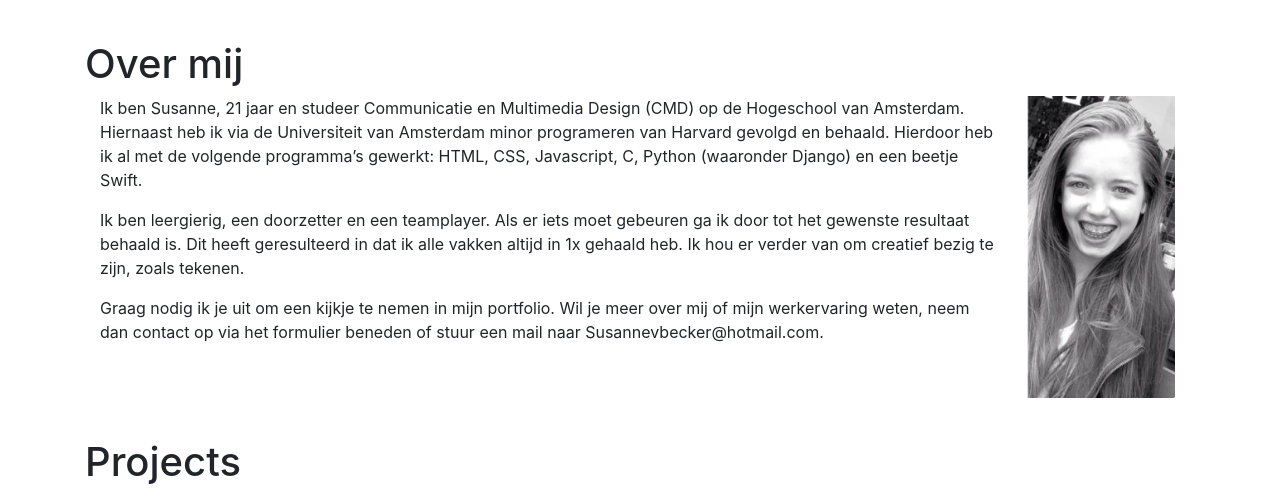
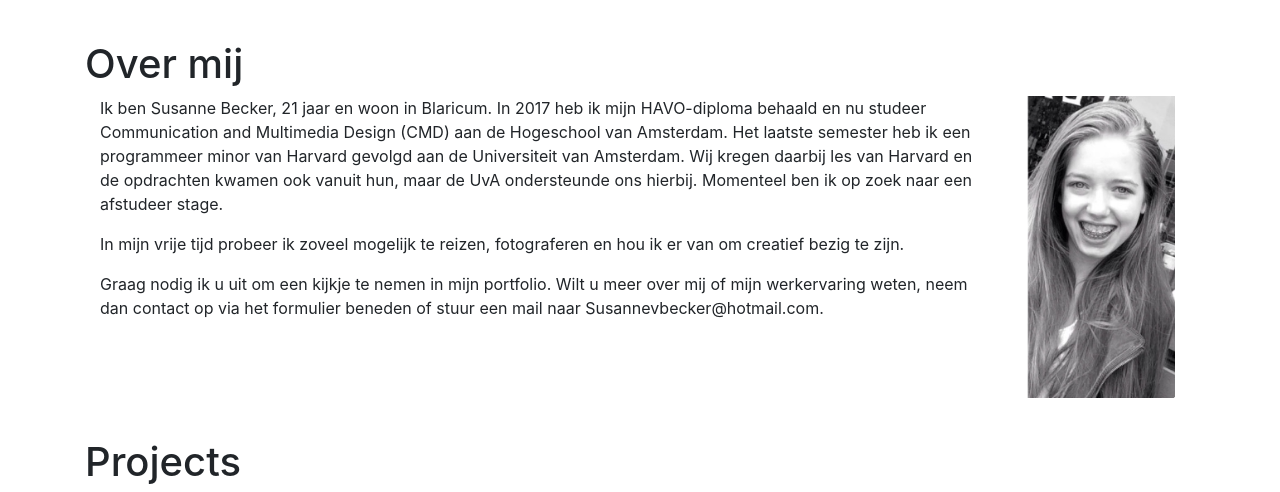
Before and after one commit to Susanne-Becker/Portfolio-Django, a Django app: page / in a window 1280 px wide. Shown: the part 1016-1508 px from the top of the page. Run offline with Django 3.2, Linux system fonts and the light colour scheme; data comes from the database, SQL or seed files in the repository; both versions use the stored data as it was after the commit; some libraries are stand-ins or nearby versions.

Commit message:
last changes

```diff
--- a/personal_portfolio/templates/base.html
+++ b/personal_portfolio/templates/base.html
@@ -7,6 +7,7 @@
     integrity="sha384-MCw98/SFnGE8fJT3GXwEOngsV7Zt27NXFoaoApmYm81iuXoPkFOJwJ8ERdknLPMO" crossorigin="anonymous">
   <link href="static/css/style.css" rel="stylesheet">
 </head>
+<!-- navigatie en header image -->
 <header>
   <nav class="navbar navbar-expand-lg navbar-light bg-light">
     <div class="container">
@@ -17,6 +18,7 @@
     src="https://blog.copify.com/wp-content/uploads/2019/06/What-does-a-financial-copywriter-do-Copify-blog-3-1500x400.jpg">
 </header>
 
+<!-- body, wordt ingevuld door andere pagina's -->
 <body>
   <div class="container">
     {% block page_content %}{% endblock %}
--- a/projects/admin.py
+++ b/projects/admin.py
@@ -5,5 +5,3 @@ from .models import Project, Contact
 Register your models here.
 """
 admin.site.register(Project)
-
-# Register your models here.
--- a/projects/forms.py
+++ b/projects/forms.py
@@ -1,4 +1,8 @@
 from django import forms
+
+"""
+Contact formulier
+"""
 
 class ContactForm(forms.Form):
     from_email = forms.EmailField(required=True, label = "Email", widget = forms.TextInput(attrs = {'class': 'form-control'}))
--- a/projects/models.py
+++ b/projects/models.py
@@ -1,6 +1,8 @@
 from django.db import models
 
-
+"""
+Model voor project en contact
+"""
 class Project(models.Model):
     title = models.CharField(max_length=100)
     short_description = models.TextField()
--- a/projects/static/css/style.css
+++ b/projects/static/css/style.css
@@ -1,11 +1,11 @@
 body{
     background-color: rgb(255, 255, 255);
 }
+
 #header {
     width: 100%;
     top: 0px;
     left: 0px;
-
 }
 
 h1{
--- a/projects/templates/project_detail.html
+++ b/projects/templates/project_detail.html
@@ -1,6 +1,7 @@
 {% extends "base.html" %}
 {% load static %}
 {% block page_content %}
+<!-- Project pagina met afbeelding, beschrijving, technologie en link -->
 <h1>{{ project.title }}</h1>
 <div class="row" >
     <div class="col-md-8">
--- a/projects/templates/project_index.html
+++ b/projects/templates/project_index.html
@@ -1,24 +1,23 @@
 {% extends "base.html" %}
 {% load static %}
 {% block page_content %}
+<!-- Over mij, 2 kolommen: 1 voor tekst en 1 voor afbeelding -->
 <h1>Over mij</h1>
 <div class="container" >
     <div class="row">
         <div class="col-md">
-            <p>Ik ben Susanne, 21 jaar en studeer Communicatie en Multimedia Design (CMD)
-                op de Hogeschool van Amsterdam. Hiernaast heb ik via de Universiteit van
-                Amsterdam minor programeren van Harvard gevolgd en behaald. Hierdoor heb ik al
-                met de volgende programma’s gewerkt: HTML, CSS, Javascript, C, Python (waaronder
-                Django) en een beetje Swift.
+            <p>Ik ben Susanne Becker, 21 jaar en woon in Blaricum. In 2017 heb ik mijn HAVO-diploma behaald
+                en nu studeer Communication and Multimedia Design (CMD) aan de Hogeschool van Amsterdam.
+                Het laatste semester heb ik een programmeer minor van Harvard gevolgd aan de Universiteit
+                van Amsterdam. Wij kregen daarbij les van Harvard en de opdrachten kwamen ook vanuit hun,
+                maar de UvA ondersteunde ons hierbij. Momenteel ben ik op zoek naar een afstudeer stage.
             </p>
             <p>
-                Ik ben leergierig, een doorzetter en een teamplayer. Als er iets moet gebeuren ga
-                ik door tot het gewenste resultaat behaald is. Dit heeft geresulteerd in dat ik
-                alle vakken altijd in 1x gehaald heb. Ik hou er verder van om creatief bezig te
-                zijn, zoals tekenen.
+                In mijn vrije tijd probeer ik zoveel mogelijk te reizen, fotograferen
+                en hou ik er van om creatief bezig te zijn.
             </p>
             <p>
-                Graag nodig ik je uit om een kijkje te nemen in mijn portfolio. Wil je meer over
+                Graag nodig ik u uit om een kijkje te nemen in mijn portfolio. Wilt u meer over
                 mij of mijn werkervaring weten, neem dan contact op via het formulier beneden of
                 stuur een mail naar Susannevbecker@hotmail.com.
             </p>
@@ -28,6 +27,7 @@
         </div>
     </div>
 </div>
+<!-- project 'kaarten' -->
 <h1>Projects</h1>
 <div class="row">
 {% for project in projects %}
@@ -43,6 +43,7 @@
     </div>
     {% endfor %}
 </div>
+<!-- contact formulier -->
 <h1>Contact formulier</h1>
 <form role="form" action="" method="post">
     {% csrf_token %}
--- a/projects/views.py
+++ b/projects/views.py
@@ -5,7 +5,9 @@ from projects.forms import ContactForm
 from django.core.mail import send_mail, BadHeaderError
 from django.http import HttpResponse, HttpResponseRedirect
 
-
+"""
+Als email verstuurd wordt, verstuur het en render pagina.
+"""
 def project_index(request):
     if request.method == 'GET':
         form = ContactForm()
@@ -19,19 +21,15 @@ def project_index(request):
                 send_mail(subject, message, from_email, ['susannevbecker@hotmail.com'])
             except BadHeaderError:
                 return HttpResponse('Invalid header found.')
-            #return render (redirect,'project_index.html',{
-             #   message : 'Uw bericht is verstuurd!'
-            #})
-    #return render(request, "project_index.html", message = any_variable)
-
     return render(request, "project_index.html", {
         "projects": Project.objects.all(),
         "contact": Contact.objects.all(),
         "contactform": ContactForm()
     })
 
-
-
+"""
+render pagina met informatie
+"""
 def project_detail(request, pk):
     project = Project.objects.get(pk=pk)
     context = {"project": project}
```
Also changed, not shown: README.md, db.sqlite3.
